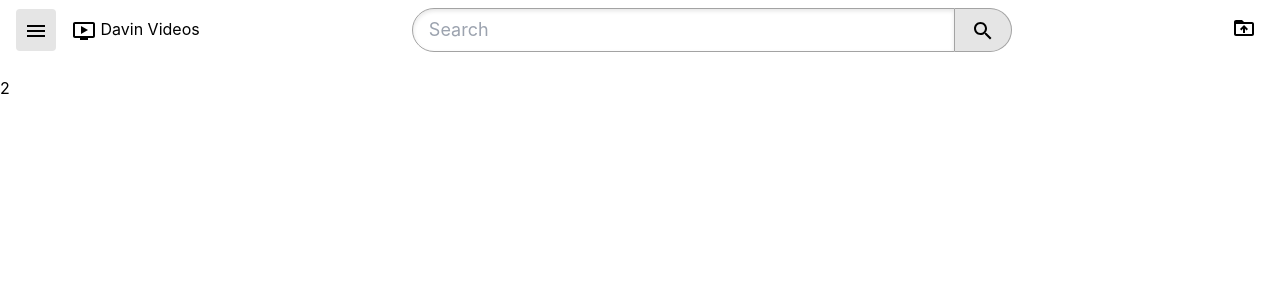
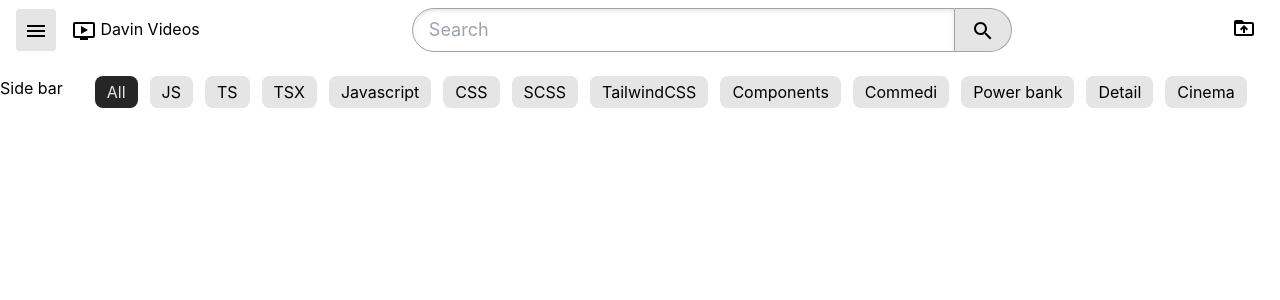
Before and after one commit to vincent-softdev/video-streaming, a React (Create React App) app in the folder web/: page / in a window 1280 px wide. Shown: the top 300 px of the page. Built offline with nearby package versions, Linux system fonts and the light colour scheme; the HTML template or start-up script is replaced by a standard one.

Commit message:
finish the categories

```diff
--- a/web/src/App.tsx
+++ b/web/src/App.tsx
@@ -1,11 +1,24 @@
+import { useState } from 'react';
 import './App.css';
+import CategoryPills from './components/CategoryPills';
 import PageHeader from './layouts/PageHeader';
 
 function App() {
+  const [selectedCategory, setSelectedCategory] = useState("All")
+
+  const categories = ["All", "JS", "TS", "TSX", "Javascript", "CSS", "SCSS", "TailwindCSS", "Components", "Commedi", "Power bank", "Detail", "Cinema"]
+
   return (
     <div className='max-h-screen flex flex-col'>
       <PageHeader />
-      <div>2</div>
+      <div className='grid grid-cols-[auto,1fr] flex-grow-1 overflow-auto'>
+        <div>Side bar</div>
+        <div className='overflow-x-hidden px-8 pb-4'>
+          <div className='sticky top-0 bg-white z-10 pd-4'>
+            <CategoryPills categories={categories} selectedCategory = {selectedCategory} onSelect={setSelectedCategory}/>
+          </div>
+        </div>
+      </div>
     </div>
   );
 }
--- a/web/src/components/CButton.tsx
+++ b/web/src/components/CButton.tsx
@@ -6,7 +6,8 @@ const buttonStyles = cva(["transition-colors"], {
     variants: {
         variant: {
             default: ["bg-secondary", "hover:bg-secondary-hover"],
-            ghost: ["hover:bg-gray-100"]
+            ghost: ["hover:bg-gray-100"],
+            dark: ["bg-secondary-dark", "hover:bg-secondary-dark-hover", "text-secondary"]
         },
         size: {
             default: [" rounded", "p-2"],
--- /dev/null
+++ b/web/src/components/CategoryPills.tsx
@@ -0,0 +1,87 @@
+import { useEffect, useRef, useState } from "react";
+import CButton from "./CButton"
+import ArrowBackIosNewIcon from '@mui/icons-material/ArrowBackIosNew';
+import ArrowForwardIosIcon from '@mui/icons-material/ArrowForwardIos';
+
+type TCategoryPillProps = {
+    categories: string[]
+    selectedCategory: string
+    onSelect: (category: string) => void
+}
+
+const TRANSLATE_AMOUNT = 200
+
+const CategoryPills = (props: TCategoryPillProps) => {
+    const [translate, setTranslate] = useState(0)
+    const [leftVisible, setLeftVisible] = useState(false)
+    const [rightVisible, setRightVisible] = useState(true)
+    const containerRef = useRef<HTMLDivElement>(null)
+
+    useEffect(() => {
+        if(containerRef.current == null) return
+
+        const observer = new ResizeObserver(entries => {
+            const container = entries[0]?.target
+            if(container == null) return
+
+            setLeftVisible(translate > 0)
+            setRightVisible(
+                translate + container.clientWidth < container.scrollWidth
+            )
+        })
+
+        observer.observe(containerRef.current)
+
+        return () => {
+            observer.disconnect()
+        }
+    }, [props.categories, translate])
+
+    const LeftVisibleMethod = () => {
+        setTranslate(translate => {
+            const newTranslate = translate - TRANSLATE_AMOUNT
+            if(newTranslate <= 0) return 0
+            return newTranslate
+        })
+    }
+
+    const RightVisibleMethod = () => {
+        setTranslate(translate => {
+            if(containerRef.current == null) return translate
+
+            const newTranslate = translate + TRANSLATE_AMOUNT
+
+            const edge = containerRef.current.scrollWidth
+            const width = containerRef.current.clientWidth
+
+            if(newTranslate + width >= edge) return edge - width
+
+            return newTranslate
+        })
+    }
+
+    return (
+        <div ref={containerRef} className="overflow-x-hidden relative">
+            <div className="flex whitespace-nowrap gap-3 transition-transform w-[max-content]"
+                style={{transform: `translateX(-${translate}px)`}}>
+                {
+                    props.categories.map((e) => {
+                        return <CButton key={e} onClick={() => props.onSelect(e)} variant={props.selectedCategory === e ? "dark": "default"} className="py-1 px-3 rounded-lg whitespace-nowrap">{e}</CButton>
+                    })
+                }
+            </div>
+            {leftVisible && <div className="absolute left-0 top-1/2 -translate-y-1/2 bg-gradient-to-r from-white from-50% to-transparent w-24 h-full">
+                <CButton variant="ghost" size="icon" onClick={LeftVisibleMethod} className="h-full aspect-square w-auto p-1.5">
+                    <ArrowBackIosNewIcon />
+                </CButton>
+            </div>}
+            {rightVisible && <div className="absolute right-0 top-1/2 -translate-y-1/2 bg-gradient-to-l from-white from-50% to-transparent w-24 h-full flex justify-end">
+                <CButton onClick={RightVisibleMethod} variant="ghost" size="icon" className="h-full aspect-square w-auto p-1.5">
+                    <ArrowForwardIosIcon />
+                </CButton>
+            </div>}
+        </div>
+    )
+}
+
+export default CategoryPills
```
